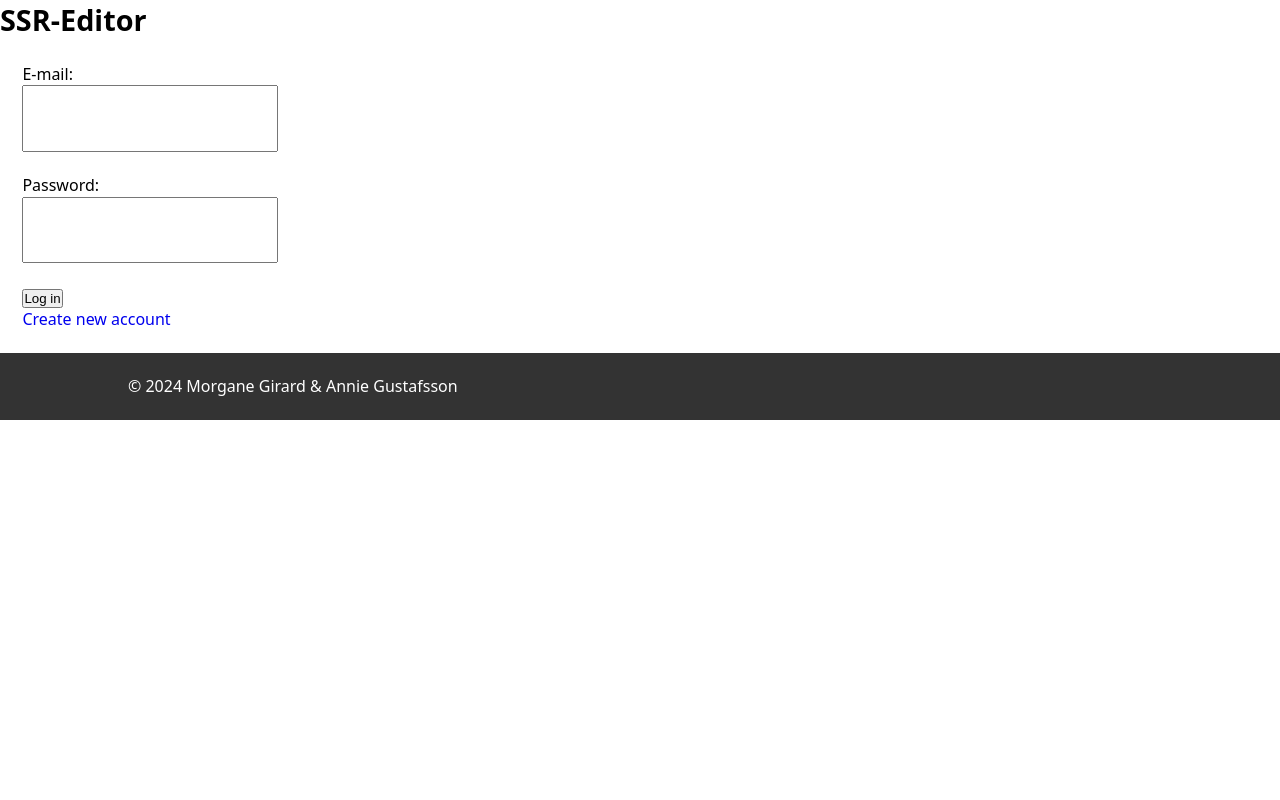
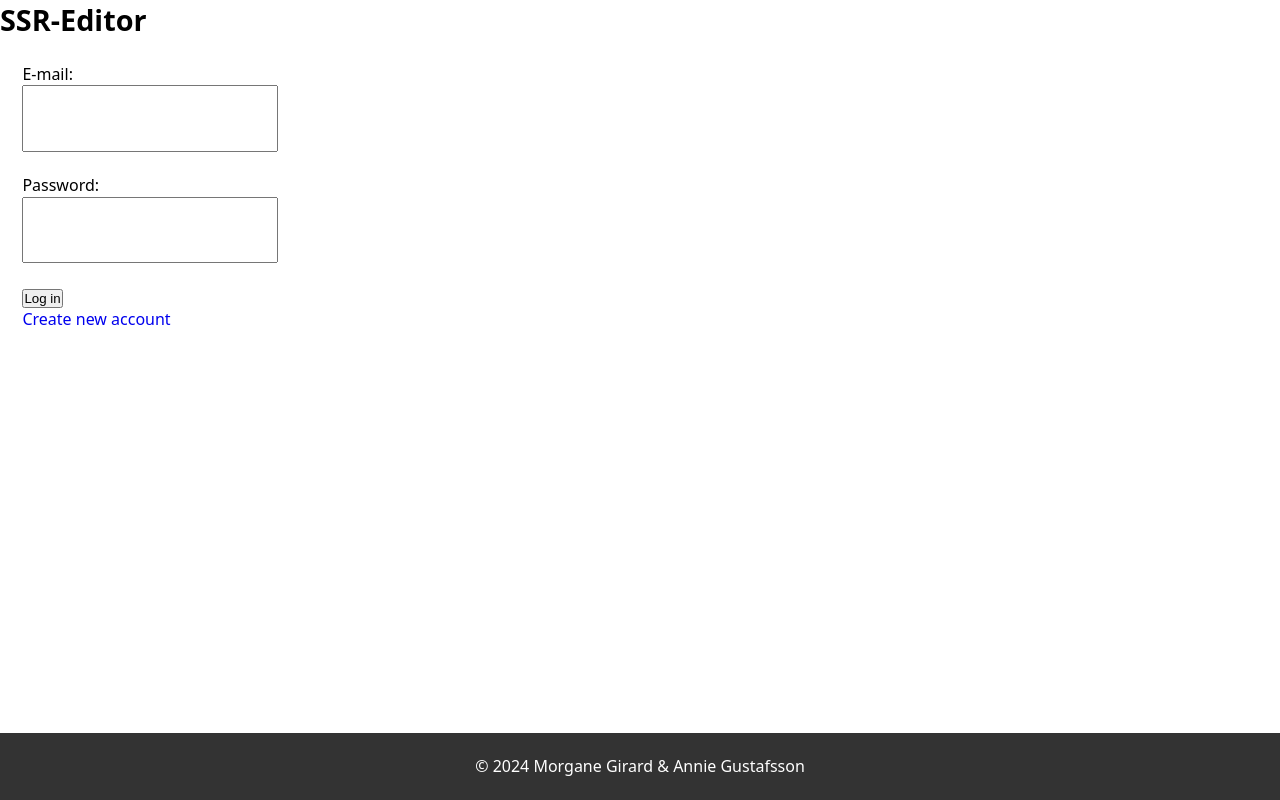
Before and after one commit to MoRosGi/jsramverk_frontend, a React (Create React App) app: page / in a window 1280 px wide. Built offline with nearby package versions, Linux system fonts and the light colour scheme.

Commit message:
Add flex, position footer
- Set margin: 0 for html.
- Make .app-contaier flex box, set min-height: 100vh to fill height of window.
- Set margin-top: auto for footer to keep footer at bottom of window.

```diff
--- a/src/index.css
+++ b/src/index.css
@@ -24,6 +24,7 @@ code {
 html {
     font-size: 100%;
     height: 100%;
+    margin: 0;
 }
 
 body {
@@ -35,6 +36,13 @@ body {
     display: flex;
     flex-direction: column;
     height: 100%;
+}
+
+/* Wrapper for the app, makes app take up window height */
+.app-container {
+  display: flex;
+  flex-direction: column;
+  min-height: 100vh;
 }
 
 h1 {
@@ -93,9 +101,12 @@ textarea {
     padding: 1.4rem;
 }
 
+/* Add margin-top: auto to stick footer at the bottom of window */
 footer {
     background-color: #333;
     color: #fff;
+    text-align: center;
     padding: 1.4rem 8rem;
     flex-shrink: 0;
+    margin-top: auto;
 }
```
